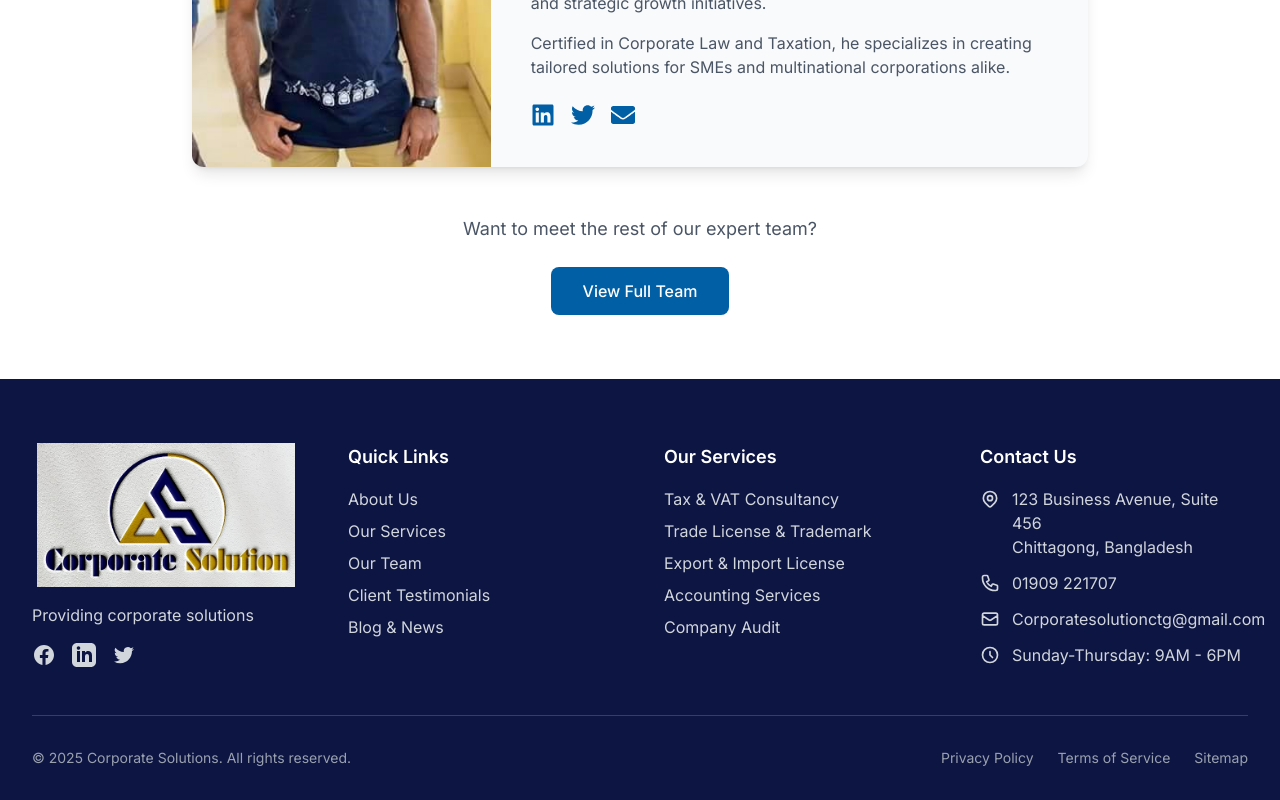
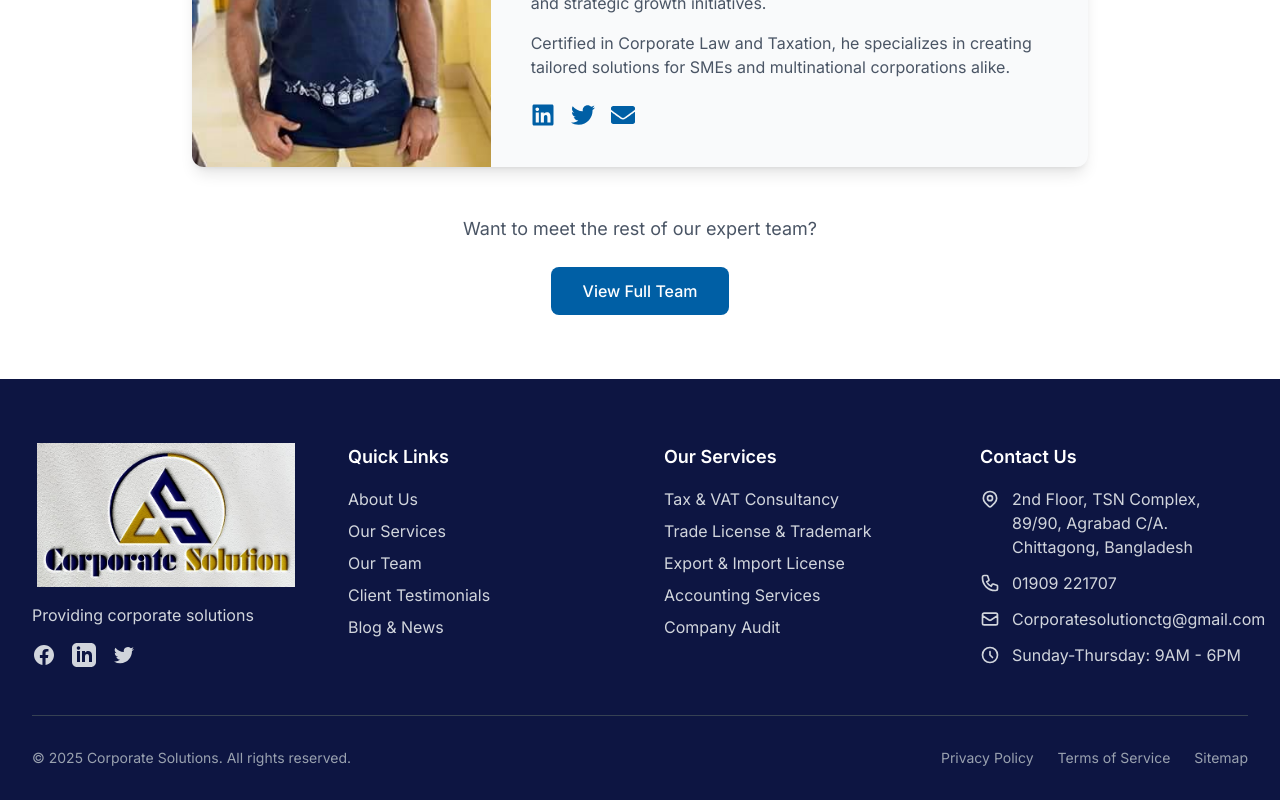
Before and after one commit to Tahsin411934/corporate-solution, a Next.js app: page / in a window 1280 px wide. Shown: the part 4217-5017 px from the top of the page. Built offline with nearby package versions, Linux system fonts and the light colour scheme.

Commit message:
banner fixed

```diff
--- a/src/components/Homepage/Footer.tsx
+++ b/src/components/Homepage/Footer.tsx
@@ -115,7 +115,7 @@ const Footer = () => {
                   <path strokeLinecap="round" strokeLinejoin="round" strokeWidth="2" d="M17.657 16.657L13.414 20.9a1.998 1.998 0 01-2.827 0l-4.244-4.243a8 8 0 1111.314 0z"></path>
                   <path strokeLinecap="round" strokeLinejoin="round" strokeWidth="2" d="M15 11a3 3 0 11-6 0 3 3 0 016 0z"></path>
                 </svg>
-                <span>123 Business Avenue, Suite 456<br />Chittagong, Bangladesh</span>
+                <span>2nd Floor, TSN Complex, 89/90, Agrabad C/A.<br />Chittagong, Bangladesh</span>
               </div>
               <div className="flex items-center">
                 <svg className="h-5 w-5 mr-3 flex-shrink-0" fill="none" stroke="currentColor" viewBox="0 0 24 24" xmlns="http://www.w3.org/2000/svg">
```
